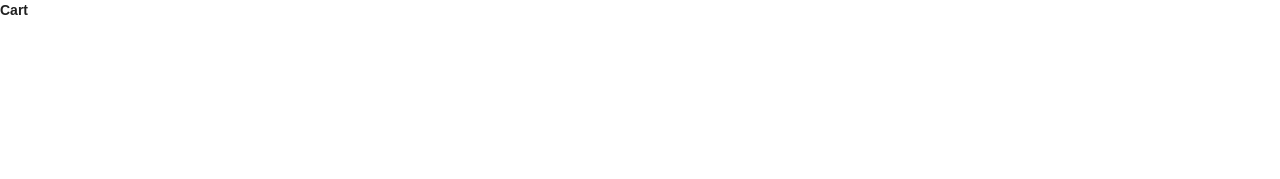
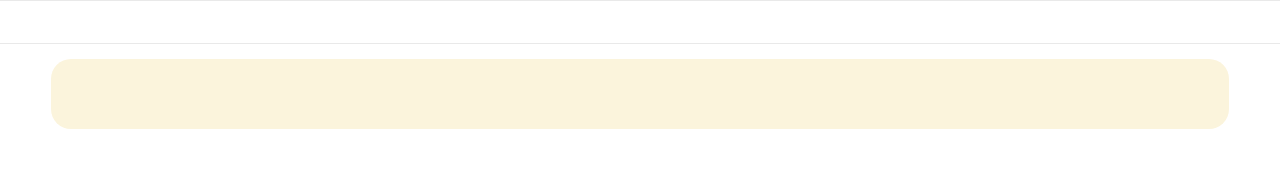
Before and after one commit to shijie-chen-0810/wdApp, a Vue app: page /cart in a window 1280 px wide. Shown: the top 179 px of the page. Built offline with nearby package versions, Linux system fonts and the light colour scheme.

Commit message:
test
asdasd

```diff
--- a/src/views/cartpage/Cart.vue
+++ b/src/views/cartpage/Cart.vue
@@ -1,13 +1,25 @@
 <template>
-  <h2>Cart</h2>
+  <div>
+    <div class="header"></div>
+    <cartime></cartime>
+  </div>
 </template>
 
 <script>
+import cartime from './carhead/cartime'
 export default {
-
+  components:{
+    cartime
+  }
 }
 </script>
 
-<style>
-
+<style lang="stylus" scoped>
+.header
+  width 100%
+  height 0.44rem
+  box-sizing border-box
+  border-top 1px solid #e9e9e9
+  border-bottom 1px solid #e9e9e9
+  margin-bottom 0.15rem
 </style>
--- /dev/null
+++ b/src/views/cartpage/carhead/cartime.vue
@@ -0,0 +1,30 @@
+<template>
+  <div class="shell">
+    <div class="left"></div>
+    <div class="frame"></div>
+    <div class="right"></div>
+  </div>
+</template>
+
+<script>
+export default {
+
+}
+</script>
+
+<style lang="stylus" scoped>
+.shell
+  width 100%
+  height 0.7rem
+  display flex
+  .left
+    flex 1
+  .right
+    flex 1
+  .frame
+    flex 23
+    height 100%
+    box-sizing border-box
+    border-radius 0.2rem
+    background #fbf4dc
+</style>
```
Also changed, not shown: 1 other file (tests, documents, lock files or other folders).
